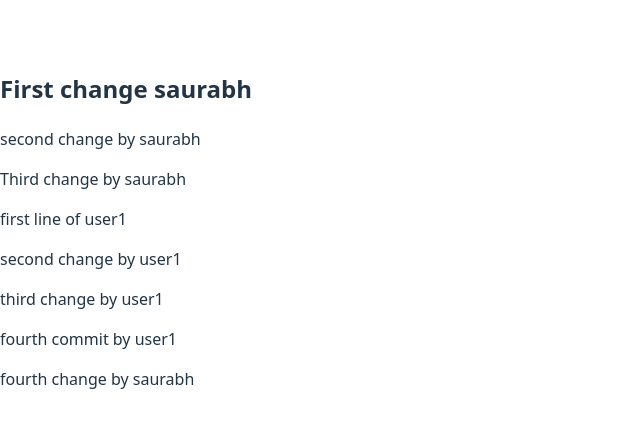
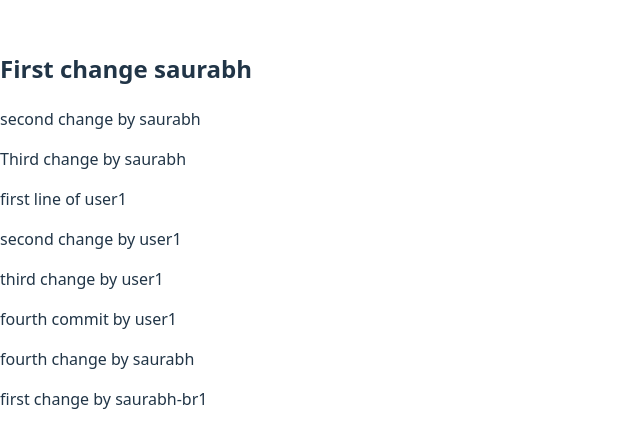
Before and after one commit to Saurabh209/Learning-git, a React (Vite) app: page / in a window 1280 px wide. Shown: the part 171-618 px from the top of the page, without its empty margins (0-640 px from the left). Built offline with nearby package versions, Linux system fonts and the light colour scheme.

Commit message:
first commit by saurabh-br1

```diff
--- a/src/App.jsx
+++ b/src/App.jsx
@@ -16,6 +16,7 @@ function App() {
     <p>third change by user1</p>
     <p>fourth commit by user1</p>
     <p>fourth change by saurabh</p>
+    <p>first change by saurabh-br1</p>
     </>
   )
 }
```
